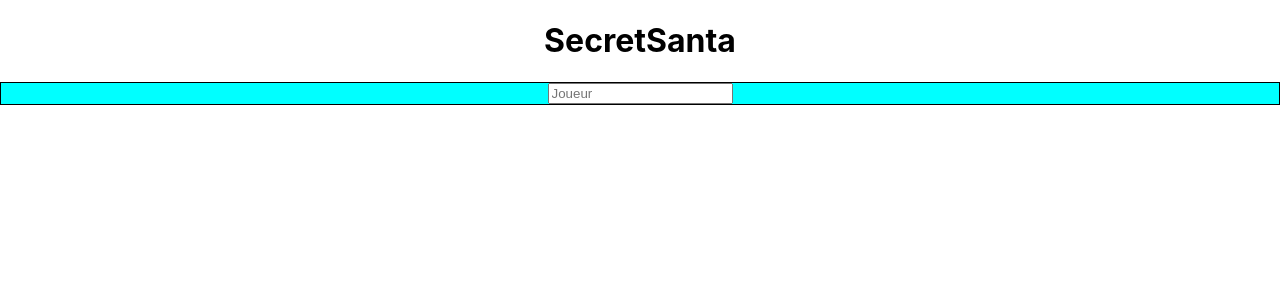
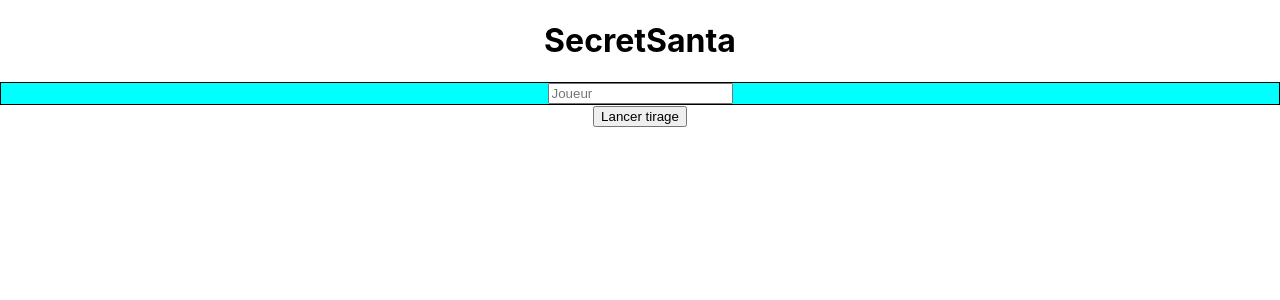
Before and after one commit to Wolfsister/secret-santa, a React (Create React App) app: page / in a window 1280 px wide. Shown: the top 300 px of the page. Built offline with nearby package versions, Linux system fonts and the light colour scheme.

Commit message:
Generate draw

```diff
--- a/src/components/App.js
+++ b/src/components/App.js
@@ -1,17 +1,21 @@
 import '../styles/App.css';
 import Header from './Header'
 import PlayersList from './PlayersList';
+import LaunchDraw from './LaunchDraw';
 import {useState} from 'react'
 
 function App() {
 
-  const [listOfPlayers, updateListOfPlayers] = useState([{id: 1, playerName: ''}]);
+  const [listOfPlayers, updateListOfPlayers] = useState([{id: 1, playerName: ''}])
+  const [drawList, updateDrawList] = useState([])
 
 
   return (
     <div className="App">
       <Header />
       <PlayersList listOfPlayers={listOfPlayers} updateListOfPlayers={updateListOfPlayers}/>
+      <LaunchDraw listOfPlayers={listOfPlayers} updateDrawList={updateDrawList}/>
+
     </div>
   );
 }
--- /dev/null
+++ b/src/components/LaunchDraw.js
@@ -0,0 +1,59 @@
+
+
+
+function LaunchDraw({listOfPlayers, updateDrawList}) {
+
+
+
+    function isDrawValid() {
+
+
+        //@TODO
+        return true;
+
+    }
+
+    function generateDraw() {
+
+        console.log('generate draw')
+        if (isDrawValid) {
+
+            // shuffle array
+            const draw = [...listOfPlayers]
+            .filter((player => {
+                return !['', 'PLAYER_REMOVED'].includes(player.playerName)
+                // return (player.playerName !== '' && player.playerName !== 'PLAYER_REMOVED')
+            }))
+            .sort((a, b) => 0.5 - Math.random())
+
+            console.log(draw)
+            const readableDrawList = [];
+
+            for (let i = 0; i < draw.length; i++) {
+
+                const giver = draw[i].playerName
+                const receiver = (draw[i+1] !== undefined) ? draw[i+1].playerName : draw[0].playerName
+
+                readableDrawList.push({giver: giver, receiver: receiver})
+            }
+
+            updateDrawList(readableDrawList)
+
+
+
+        } else {
+
+            alert('Problème sur vos utilisateurs')
+        }
+
+    }
+
+
+    return (
+
+        <button className="launch-draw" onClick={generateDraw}>Lancer tirage</button>
+    )
+
+}
+
+export default LaunchDraw
--- a/src/components/PlayersList.js
+++ b/src/components/PlayersList.js
@@ -1,14 +1,6 @@
 import Player from "./Player"
 
 function PlayersList({listOfPlayers, updateListOfPlayers}) {
-
-
-    function generateKey() {
-
-        return Math.floor(Math.random() * 9999)
-        // const dateTime = new Date().getTime()
-        // return `${index}-${dateTime}`
-    }
 
     return (
 
```
